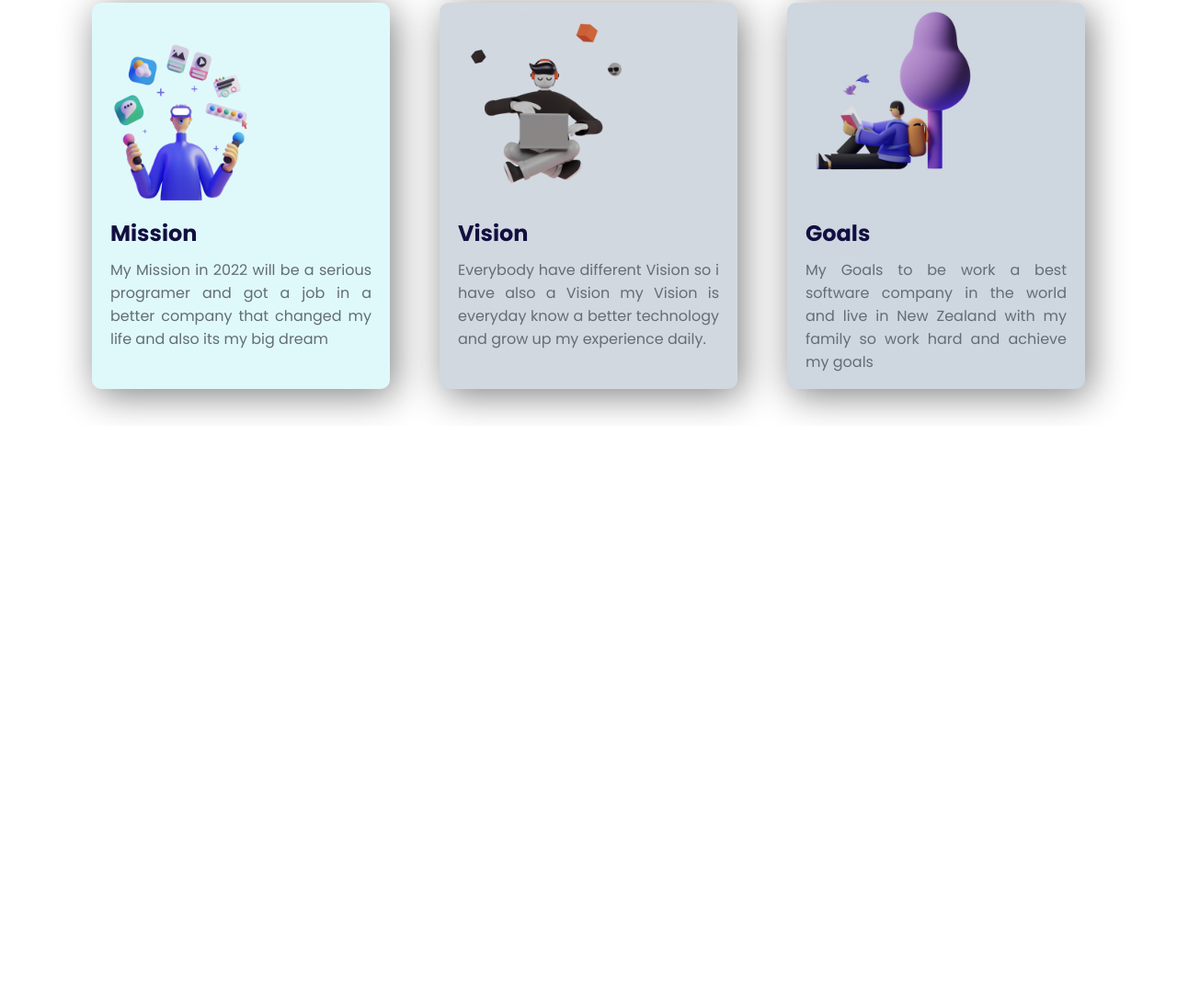
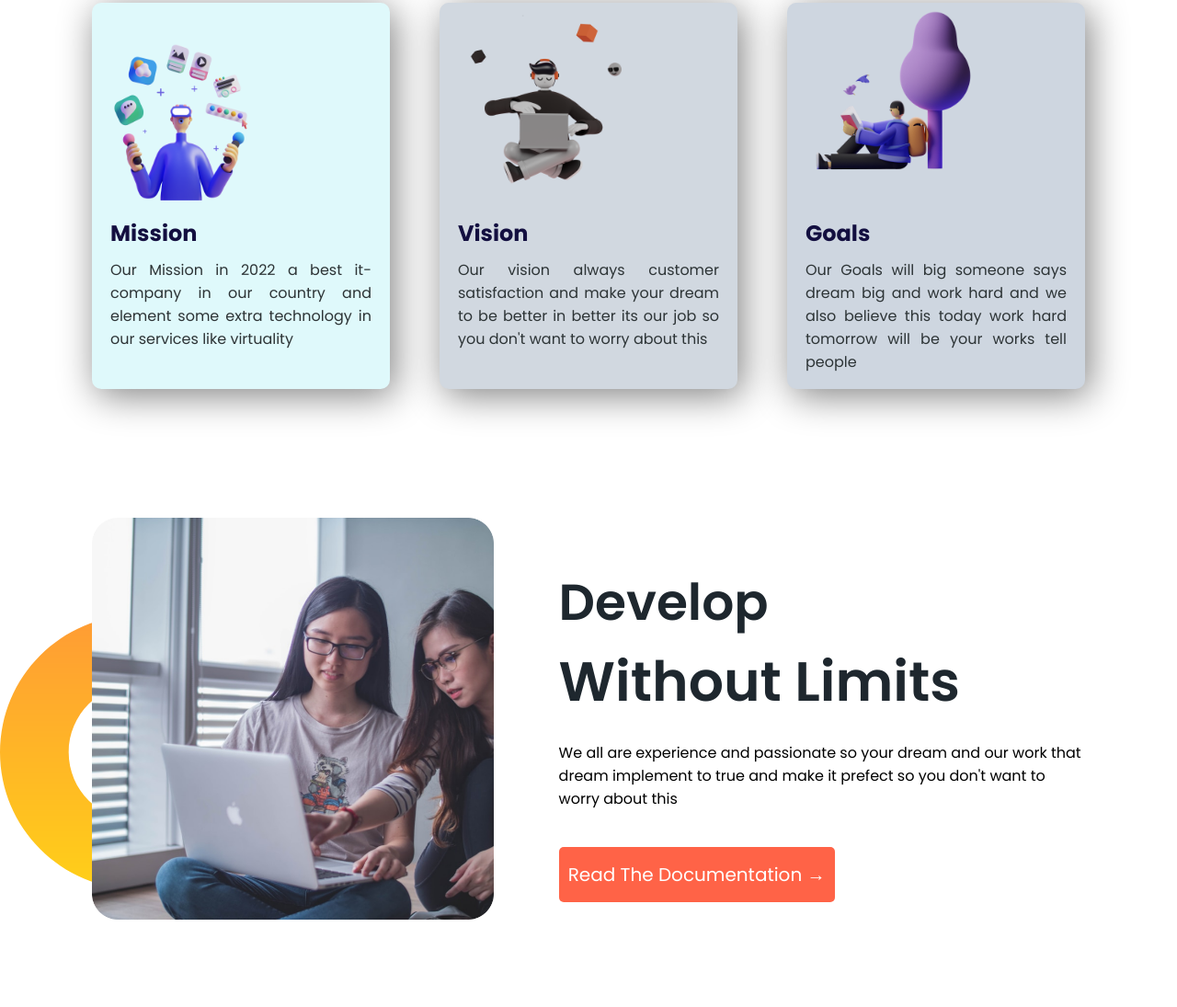
Before and after one commit to SaymanRabbi/Mission-2022, a plain HTML site: page index.html in a window 1280 px wide. Shown: the part 737-1832 px from the top of the page at 92% size. Before the commit the page ends 1200 px from the top, so only its background shows below. Drawn offline with Linux system fonts and the light colour scheme.

Commit message:
global comminaction

```diff
--- a/index.html
+++ b/index.html
@@ -26,7 +26,7 @@
                 Hi i'am Sayman Rabbi.I want to a unique programer in the word its my goal.
                 so work hard today result will be good tomorrow.
             </p>
-            <a class="button" target="_blank" href="https://www.linkedin.com/in/web-developer-5b8aa11ab/">Explore Now </a>
+            <a class="button" target="_blank" href="https://www.linkedin.com/in/web-developer-5b8aa11ab/">Explore Now &rarr; </a>
             <p class="details-short">
                 Scroll down to explore more about us.
             </p>
@@ -45,21 +45,21 @@
                          <img class="mission-box-img" src="image/illustrators/illustrator-1.png" alt="mission">
                          <div class="mission-box-grab">
                          <h1 class="mossion-box-tittle">Mission</h1>
-                         <p class="mossion-box-text">My Mission in 2022 will be a serious programer and got a job in a better company that changed my life and also its my big dream</p>
+                         <p class="mossion-box-text">Our Mission in 2022 a best it-company in our  country and element some extra technology in our services like virtuality</p>
                         </div>
                 </div>
                 <div class="mossion-box-one tow">
                     <img class="mission-box-img" src="image/illustrators/illustrator-2.png" alt="vision">
                     <div class="mission-box-grab">
                     <h1 class="mossion-box-tittle">Vision</h1>
-                    <p class="mossion-box-text">Everybody have different Vision so i have also a Vision my Vision is everyday know a better technology and grow up my experience daily.   </p>
+                    <p class="mossion-box-text">Our vision always customer satisfaction and make your dream to be better in better its our job so you don't want to worry about this  </p>
                 </div>
                 </div>
                 <div class="mossion-box-one three">
                     <img class="mission-box-img" src="image/illustrators/illustrator-3.png" alt="Goals">
                     <div class="mission-box-grab">
                     <h1 class="mossion-box-tittle">Goals</h1>
-                    <p class="mossion-box-text"> My Goals to be work a best software company in the world and live in New Zealand with my family so work hard and achieve my goals</p>
+                    <p class="mossion-box-text">Our Goals will big someone says dream big and work hard and we also believe this today work hard tomorrow will be your works tell people</p>
                 </div>
                 </div>
             </div>
@@ -67,6 +67,40 @@
         <!-- ----------End mission section----------------- -->
 
         <!-- ----- Start develop section----------- -->
+
+        <section class="Mission d-flex background-img">
+            <div class="develop-section-left">
+              <img class="develop-section-left-img" src="image/pictures/coding.png" alt="">
+
+            </div>
+            <div class="develop-section-right ">
+                <h2 class="develop-section-right-title">Develop</h2>
+                <h2 class="develop-section-right-subtilte">Without Limits</h2>
+                <p>We all are experience and passionate so your dream and our work that dream implement to true and make it prefect so you don't want to worry about this  </p>
+                <a class="button develop-button" href="#">Read The Documentation &rarr;</a>
+
+
+            </div>
+        </section>
          <!-- ----- End develop section----------- -->
+
+
+         <!-- -------Start global section------- -->
+         <section class="Mission d-flex global">
+
+            <div class="develop-section-right ">
+                <h2 class="develop-section-right-title">Know Our</h2>
+                <h2 class="develop-section-right-subtilte">Global Community</h2>
+                <p>We all are experience and passionate so your dream and our work that dream implement to true and make it prefect so you don't want to worry about this  </p>
+                <a class="button develop-button" href="#">Read The Documentation &rarr;</a>
+
+
+            </div>
+            <div class="develop-section-left">
+                <img class="develop-section-left-img" src="image/pictures/project.png" alt="">
+
+              </div>
+        </section>
+         <!-- ---------end global section-------- -->
 </body>
 </html>
--- a/style.css
+++ b/style.css
@@ -9,6 +9,11 @@ html{
 body{
     width: 100%;
     height: 100%;
+}
+/* ------- display flex class------ */
+.d-flex{
+    display: flex;
+    justify-content: space-between;
 }
 /* ------start hero section----- */
 .hero-section{
@@ -59,7 +64,7 @@ body{
 
 }
 .button{
-    width: 150px;
+    width: 170px;
     height: 50px;
     display: block;
     background-color: tomato;
@@ -84,7 +89,7 @@ body{
 /* -------start mission section------ */
 .Mission{
     width: 100%;
-    height: 600px;
+    height: 700px;
     padding: 0px 100px 0px 100px;
 }
 .center{
@@ -128,7 +133,7 @@ body{
 .mossion-box-text{
     width: 100%;
     text-align: justify;
-    color: #636e72;
+    color: #2d3436;
 }
 .mission-box-grab{
     width: 100%;
@@ -139,3 +144,48 @@ body{
     border-radius: 5px;
 }
 /* -------end mission section------ */
+
+/* -------start develop section----- */
+.background-img{
+    background-image: url(image/shapes/dream-bg.png);
+    background-repeat: no-repeat;
+    background-position: left;
+    height: 510px;
+}
+.develop-section-left{
+    width: 45%;
+
+}
+.develop-section-left-img{
+    width: 90%;
+}
+.develop-section-right{
+    width: 53%;
+   padding-top: 50px;
+}
+.develop-section-right-title{
+    font-size: 55px;
+    font-weight: 600;
+    color: #1e272e;
+}
+.develop-section-right-subtilte{
+    font-size: 60px;
+    font-weight: 600;
+    color: #1e272e;
+    padding-bottom: 20px;
+}
+.develop-button{
+    width: 300px;
+    height: 60px;
+    margin-top: 40px;
+}
+/* ---------End develop section---------- */
+
+/* --------start global section--------- */
+
+.global{
+    width: 600px;
+    width: 100%;
+    padding-top: 100px;
+}
+/* --------End global section--------- */
```
Also changed, not shown: image/shapes/dream-bg.png (added).
